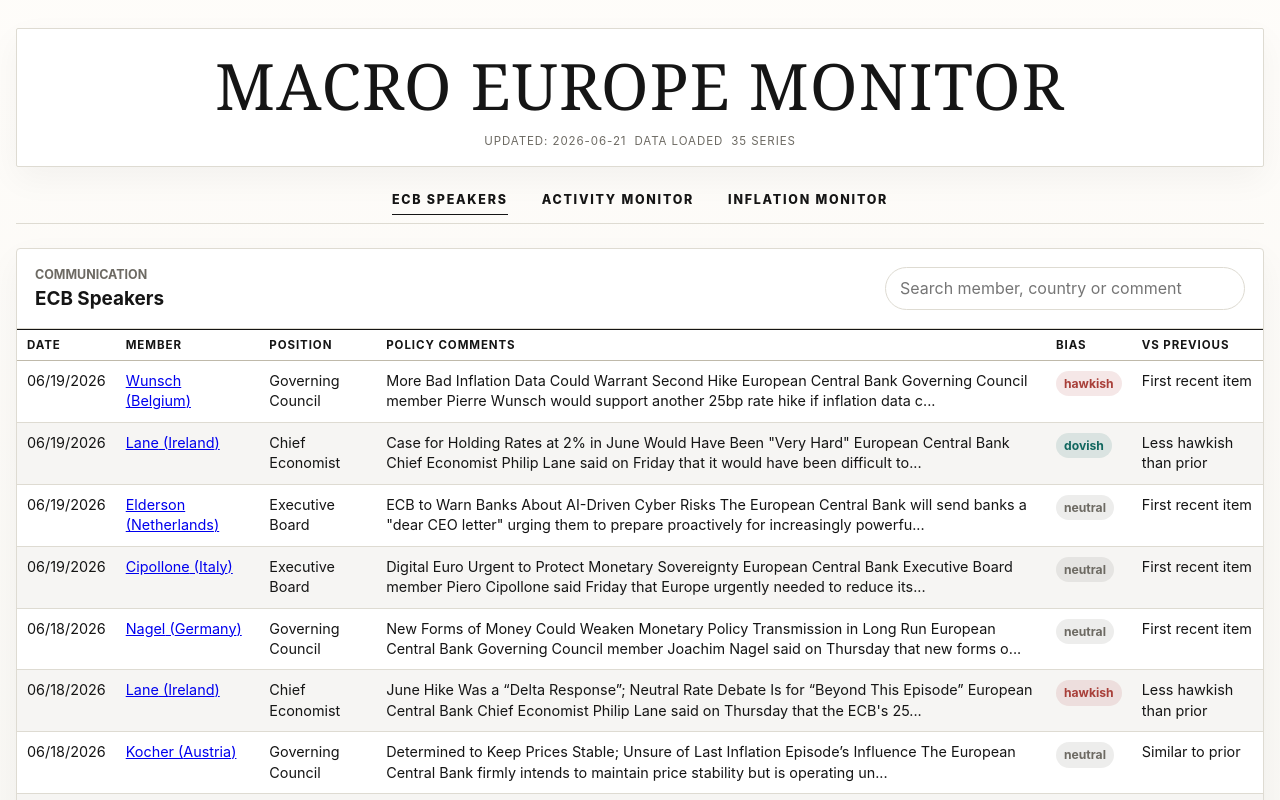
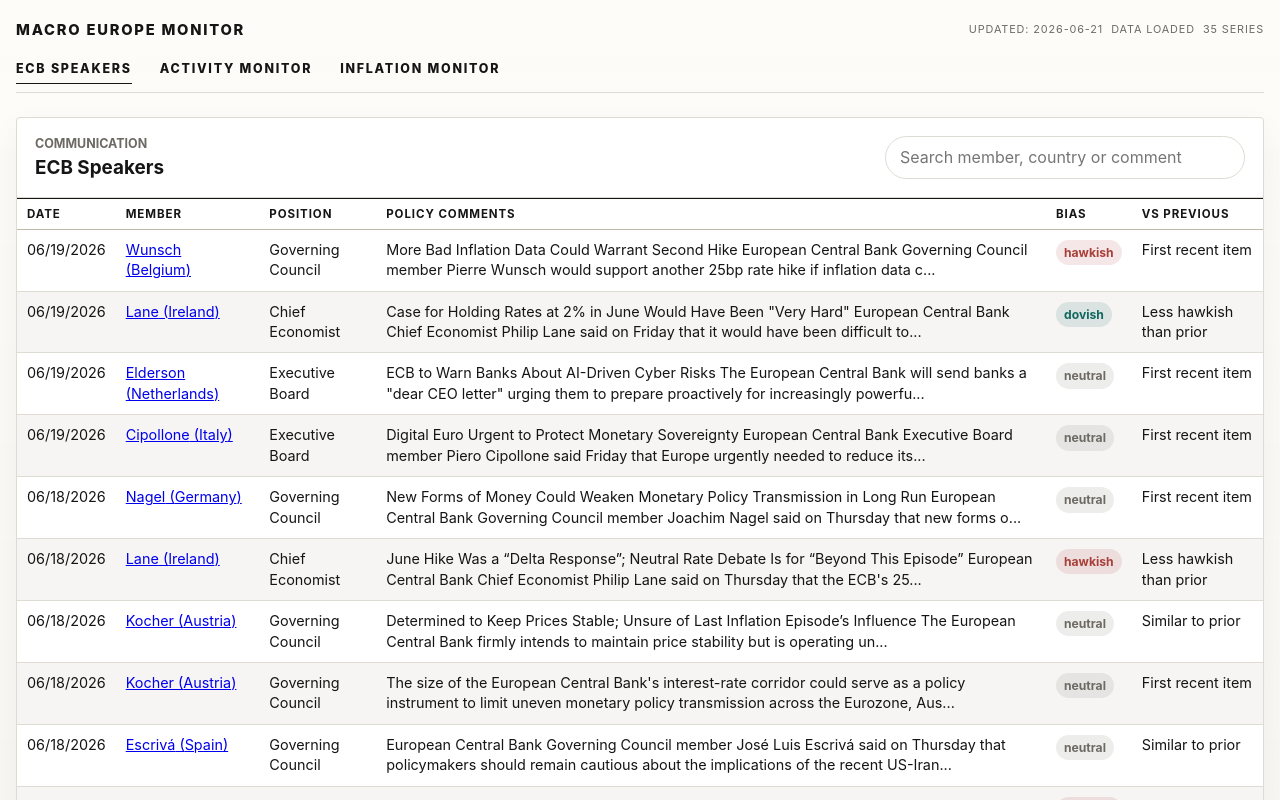
Before and after one commit to aliceodrumond/EuropeMonitor, a Next.js app: page / in a window 1280 px wide. Shown: the top 800 px of the page. Built offline with nearby package versions, Linux system fonts and the light colour scheme.

Commit message:
Tone down monitor header

```diff
--- a/app/globals.css
+++ b/app/globals.css
@@ -49,32 +49,30 @@
 .shell {
   width: min(1480px, calc(100vw - 32px));
   margin: 0 auto;
-  padding: 28px 0 48px;
+  padding: 22px 0 48px;
 }
 
 .topbar {
   display: flex;
-  flex-direction: column;
-  align-items: center;
-  justify-content: center;
+  align-items: flex-start;
+  justify-content: space-between;
   gap: 18px;
-  padding: 28px 20px 18px;
-  border: 1px solid var(--line);
-  border-radius: 2px;
-  background: var(--paper);
-  box-shadow: var(--shadow);
+  padding: 0;
+  border: 0;
+  border-radius: 0;
+  background: transparent;
+  box-shadow: none;
 }
 
 .eyebrow {
   margin: 0;
   color: var(--ink);
-  font-family: Georgia, "Times New Roman", serif;
-  font-size: clamp(2.5rem, 5vw, 4.75rem);
-  font-weight: 400;
-  line-height: 0.92;
-  text-align: center;
+  font-size: 0.92rem;
+  font-weight: 760;
+  line-height: 1.2;
+  text-align: left;
   text-transform: uppercase;
-  letter-spacing: 0.02em;
+  letter-spacing: 0.12em;
 }
 
 h1 {
@@ -88,10 +86,10 @@
 .status-strip {
   display: flex;
   flex-wrap: wrap;
-  justify-content: center;
+  justify-content: flex-end;
   gap: 8px;
   color: var(--muted);
-  font-size: 0.72rem;
+  font-size: 0.68rem;
   letter-spacing: 0.08em;
   text-transform: uppercase;
 }
@@ -106,11 +104,11 @@
 
 .tabs {
   display: flex;
-  justify-content: center;
-  gap: 34px;
-  margin: 18px 0 24px;
+  justify-content: flex-start;
+  gap: 28px;
+  margin: 14px 0 24px;
   overflow-x: auto;
-  padding: 0 8px 8px;
+  padding: 0 0 8px;
   border-bottom: 1px solid var(--line);
 }
 
@@ -431,13 +429,12 @@
   .topbar,
   .panel-head,
   .table-toolbar {
-    align-items: stretch;
     flex-direction: column;
   }
 
   .status-strip,
   .window-controls {
-    justify-content: center;
+    justify-content: flex-start;
   }
 
   .tabs {
```
Also changed, not shown: scripts/build-static-pages.mjs (+6 -6 lines).
